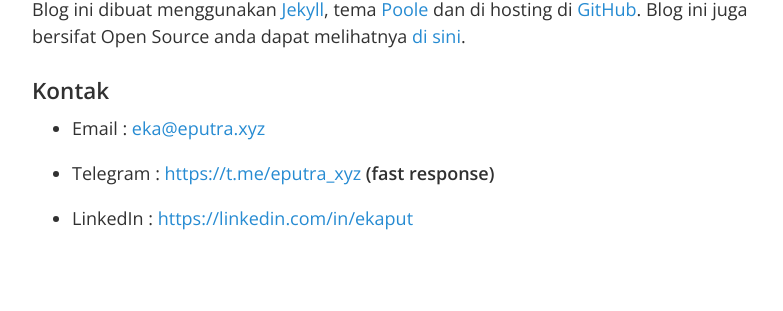
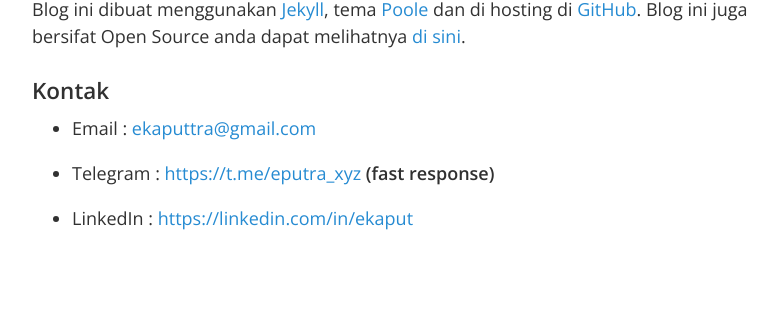
Before and after one commit to eputra/eputra.github.io, a Jekyll site: the page built from about.md, in a window 1280 px wide. Shown: the part 919-1230 px from the top of the page, without its empty margins (248-1031 px from the left). Built offline with Jekyll 4.4.1, drawn with Linux system fonts in a browser that asks for light colours; nearby versions of some CDN libraries; some of the changed lines change nothing that is shown.

Commit message:
change domain

```diff
--- a/about.md
+++ b/about.md
@@ -17,7 +17,7 @@ Saya sangat suka sekali dengan teknologi terutama komputer. Saat ini saya bekerj
 Blog ini dibuat menggunakan [Jekyll](http://jekyllrb.com "Jekyll"), tema [Poole](http://getpoole.com "Poole") dan di hosting di [GitHub](http://github.com "GitHub"). Blog ini juga bersifat Open Source anda dapat melihatnya [di sini](https://github.com/eputra/eputra.github.io "Source Blog").
 
 ### Kontak
-- Email : <eka@eputra.xyz>
+- Email : <ekaputtra@gmail.com>
 
 - Telegram : <https://t.me/eputra_xyz> **(fast response)**
 
```
